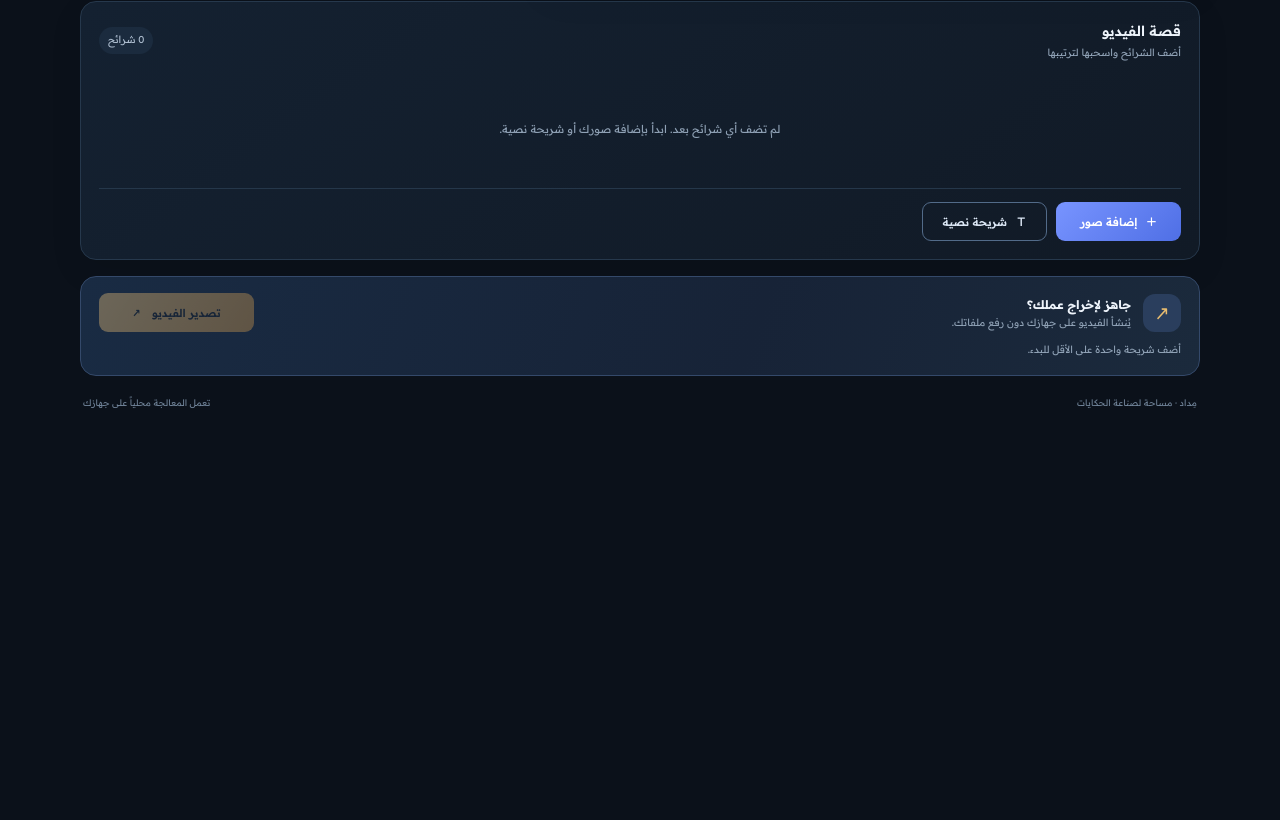
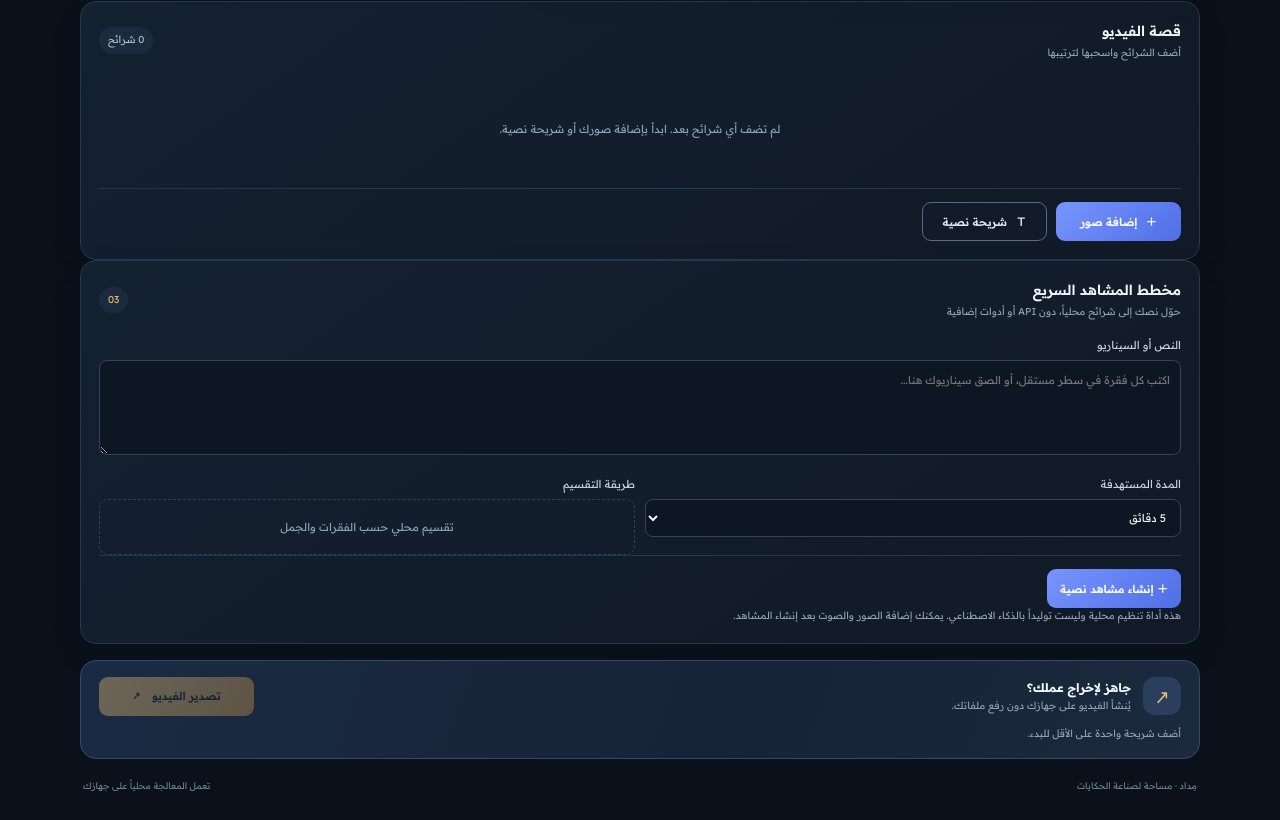
Before and after one commit to gophisb/video-maker-, a plain HTML site: page index.html in a window 1280 px wide. Shown: the part 1003-1823 px from the top of the page. Before the commit the page ends 1440 px from the top, so only its background shows below. Drawn offline with Linux system fonts and the light colour scheme.

Commit message:
Add lightweight local storyboard planner

```diff
--- a/index.html
+++ b/index.html
@@ -27,7 +27,7 @@
 <section class="panel editor-panel" id="editorPanel"><div class="panel-head"><div><h2>تحرير الشريحة</h2><p id="selectedLabel">اختر شريحة لتعديلها</p></div><span class="number">02</span></div>
 <div id="editorEmpty" class="editor-empty">حدد شريحة من الشريط لفتح أدواتها.</div>
 <div id="editorFields" hidden><label class="field"><span>النص الظاهر على الفيديو</span><textarea id="slideText" rows="3" placeholder="اكتب عبارة جميلة..."></textarea></label>
-<div class="field-grid"><label class="field"><span>مدة الشريحة <output id="durationOut">3 ث</output></span><input id="duration" type="range" min="1" max="12" step=".5" value="3"></label><label class="field"><span>حركة الصورة</span><select id="motion"><option value="zoomIn">تقريب تدريجي</option><option value="zoomOut">إبعاد تدريجي</option><option value="panLeft">تحريك لليسار</option><option value="panRight">تحريك لليمين</option><option value="none">بلا حركة</option></select></label></div>
+<div class="field-grid"><label class="field"><span>مدة الشريحة <output id="durationOut">3 ث</output></span><input id="duration" type="range" min="1" max="900" step="1" value="3"></label><label class="field"><span>حركة الصورة</span><select id="motion"><option value="zoomIn">تقريب تدريجي</option><option value="zoomOut">إبعاد تدريجي</option><option value="panLeft">تحريك لليسار</option><option value="panRight">تحريك لليمين</option><option value="none">بلا حركة</option></select></label></div>
 <label class="field" id="bgField"><span>لون خلفية الشريحة النصية</span><input id="bgColor" type="color" value="#182438"></label>
 <div class="edit-actions"><button id="moveLeft" class="btn btn-quiet">← تقديم</button><button id="moveRight" class="btn btn-quiet">تأخير →</button><button id="deleteSlide" class="btn btn-danger">حذف</button></div></div>
 </section>
@@ -37,6 +37,13 @@
 <div id="timeline" class="timeline"><div class="timeline-empty">لم تضف أي شرائح بعد. ابدأ بإضافة صورك أو شريحة نصية.</div></div>
 <div class="add-actions"><button id="addImages" class="btn btn-primary"><span>＋</span> إضافة صور</button><button id="addText" class="btn btn-outline"><span>Ｔ</span> شريحة نصية</button><input id="imageFiles" type="file" accept="image/*" multiple hidden></div>
 </section>
+<section class="panel planner-panel">
+<div class="panel-head"><div><h2>مخطط المشاهد السريع</h2><p>حوّل نصك إلى شرائح محلياً، دون API أو أدوات إضافية</p></div><span class="number">03</span></div>
+<label class="field"><span>النص أو السيناريو</span><textarea id="scriptInput" rows="4" placeholder="اكتب كل فقرة في سطر مستقل، أو الصق سيناريوك هنا..."></textarea></label>
+<div class="field-grid"><label class="field"><span>المدة المستهدفة</span><select id="targetMinutes"><option value="1">دقيقة واحدة</option><option value="2">دقيقتان</option><option value="3">3 دقائق</option><option value="5" selected>5 دقائق</option><option value="7">7 دقائق</option><option value="10">10 دقائق</option><option value="12">12 دقيقة</option><option value="15">15 دقيقة</option></select></label><div class="field"><span>طريقة التقسيم</span><div class="editor-empty">تقسيم محلي حسب الفقرات والجمل</div></div></div>
+<div class="add-actions"><button id="makeScenes" class="btn btn-primary">＋ إنشاء مشاهد نصية</button></div>
+<p class="message">هذه أداة تنظيم محلية وليست توليداً بالذكاء الاصطناعي. يمكنك إضافة الصور والصوت بعد إنشاء المشاهد.</p>
+</section>
 <section class="export-panel"><div class="export-copy"><span class="export-icon">↗</span><div><b>جاهز لإخراج عملك؟</b><small>يُنشأ الفيديو على جهازك دون رفع ملفاتك.</small></div></div><div class="export-actions"><button id="exportBtn" class="btn btn-export" disabled>تصدير الفيديو <span>↗</span></button></div><div id="progressWrap" class="progress-wrap" hidden><div class="progress-meta"><span id="progressText">جارٍ تجهيز الفيديو…</span><b id="progressPercent">0%</b></div><div class="progress-track"><i id="progressBar"></i></div></div><p id="message" class="message" role="status" aria-live="polite">أضف شريحة واحدة على الأقل للبدء.</p></section>
 <section id="resultPanel" class="panel result-panel" hidden><div class="panel-head"><div><h2>فيديوك جاهز</h2><p id="resultInfo">اكتمل التصدير</p></div><span class="result-check">✓</span></div><video id="resultVideo" controls playsinline></video><a id="downloadBtn" class="btn btn-primary download-btn" download="midad-video.webm">تنزيل الفيديو ↓</a></section>
 <footer><span>مِداد · مساحة لصناعة الحكايات</span><span>تعمل المعالجة محلياً على جهازك</span></footer>
```
